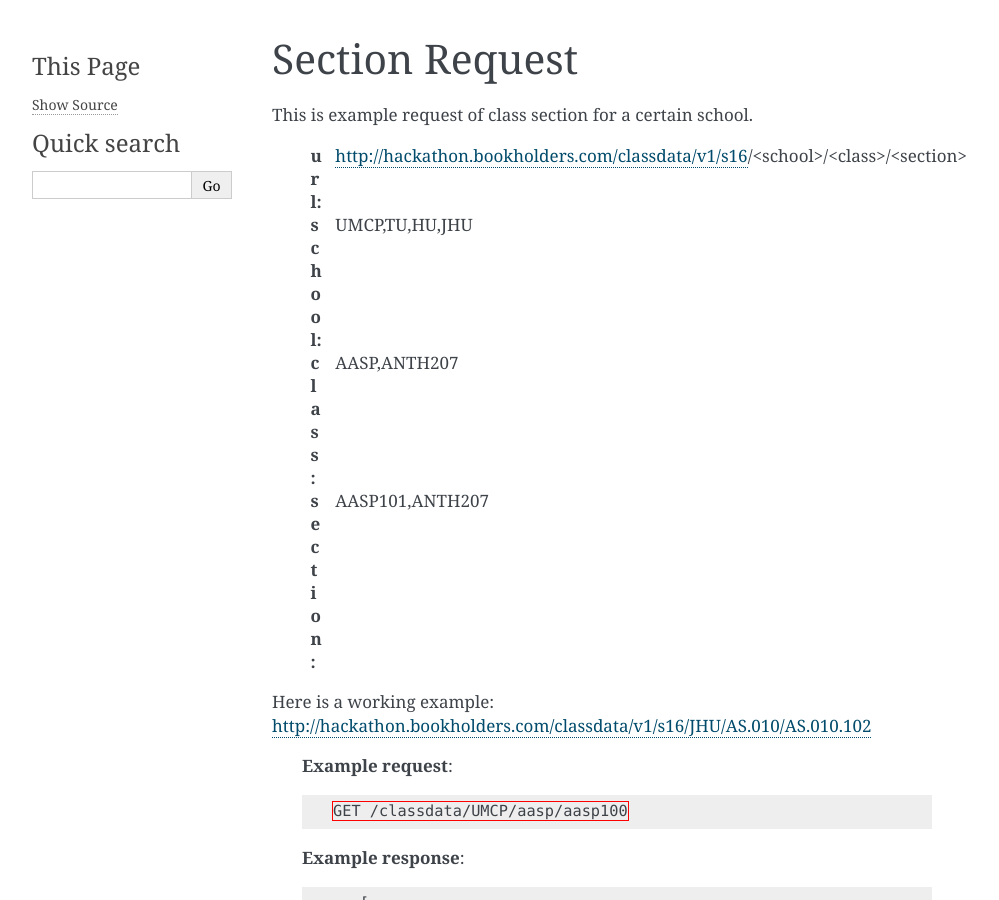
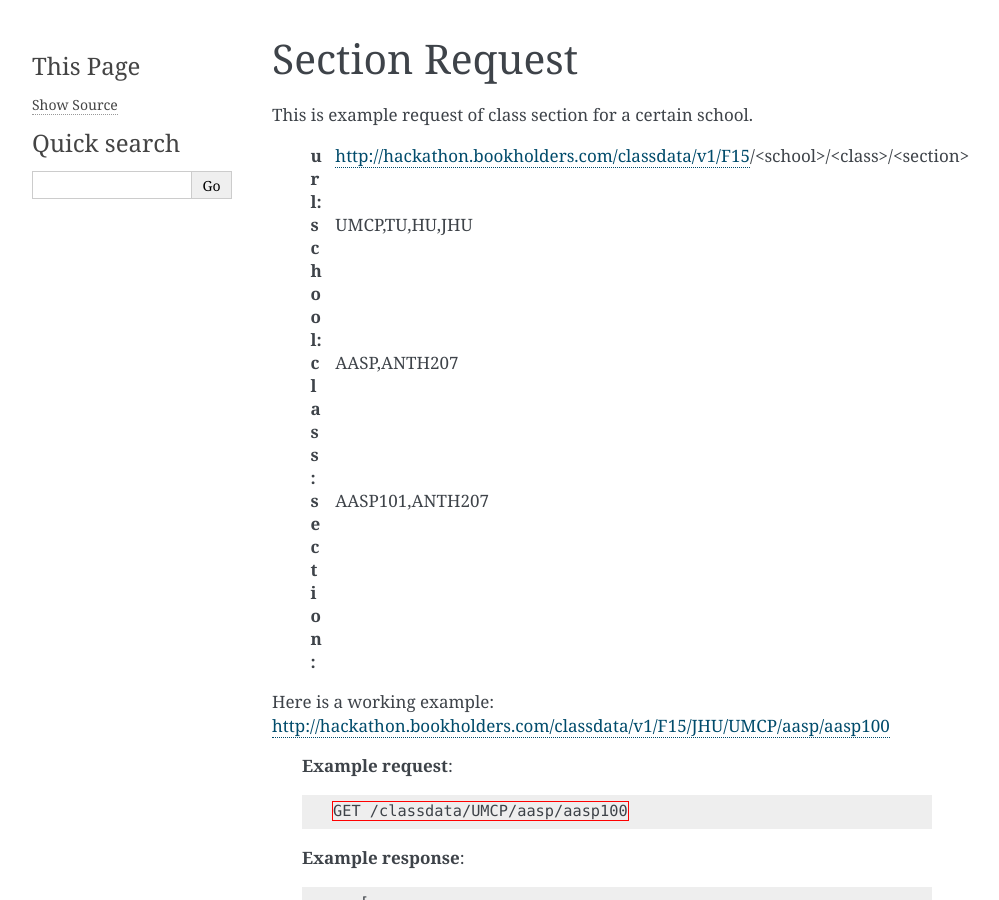
Before and after one commit to bookholders/classdataapi, a Sphinx documentation site: the page built from docs/section.rst, in a window 1280 px wide and 900 px high. Shown: the whole window, without its empty margins (148-1147 px from the left). Built offline with Sphinx 7.4.7, drawn with Linux system fonts in a browser that asks for light colours; some of the changed lines change nothing that is shown.

Commit message:
Update section.rst

```diff
--- a/docs/section.rst
+++ b/docs/section.rst
@@ -6,13 +6,13 @@
 
 This is example request of class section for a certain school.
 
-   :url: http://hackathon.bookholders.com/classdata/v1/s16/<school>/<class>/<section>
+   :url: http://hackathon.bookholders.com/classdata/v1/F15/<school>/<class>/<section>
    :school: UMCP,TU,HU,JHU
    :class: AASP,ANTH207
    :section: AASP101,ANTH207
 
 Here is a working example:
-http://hackathon.bookholders.com/classdata/v1/s16/JHU/AS.010/AS.010.102
+http://hackathon.bookholders.com/classdata/v1/F15/JHU/UMCP/aasp/aasp100
 
    **Example request**:
 
```
